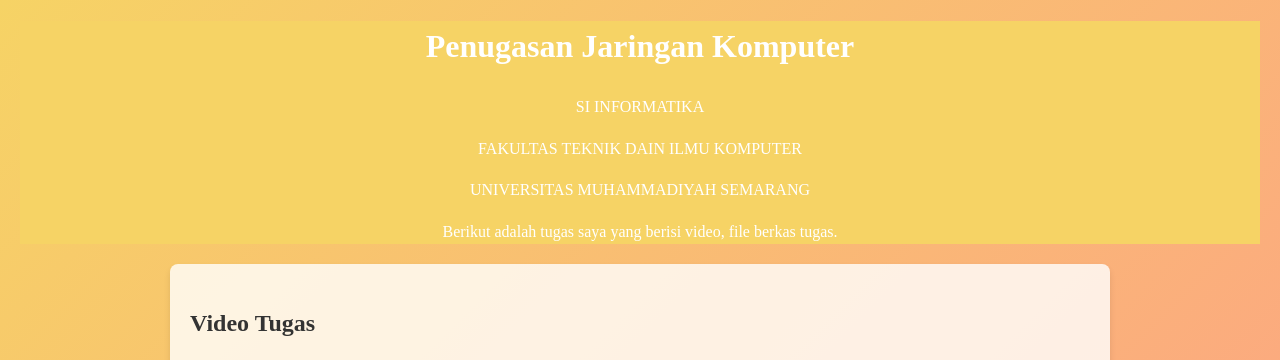
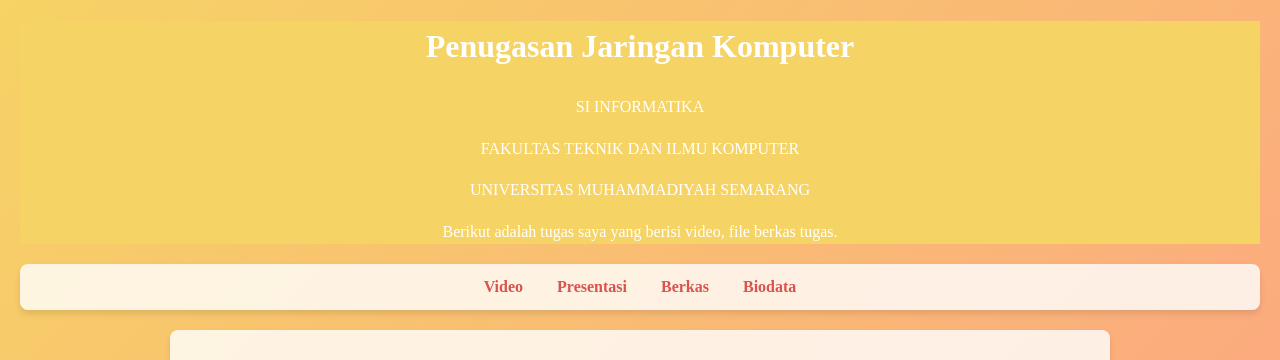
Before and after one commit to Anshoriee/Jarkom_Task, a plain HTML site: page index.html in a window 1280 px wide. Shown: the top 360 px of the page. Drawn offline with Linux system fonts and the light colour scheme; grey boxes are pictures that could not be loaded.

Commit message:
Update index.html

```diff
--- a/index.html
+++ b/index.html
@@ -7,17 +7,54 @@
     <title>Website Tugas</title>
     <style>
         body {
-            font-family: 'Times New Roman', Times, serif, sans-serif;
+            font-family: 'Times New Roman', Times, serif;
             margin: 20px;
             line-height: 1.6;
-            background: linear-gradient(135deg, #f6d365 0%, #fda085 100%);
+            background: linear-gradient(135deg, #f6d365, #fda085);
+            background-size: 400% 400%;
+            animation: gradientAnimation 10s ease infinite;
             color: #333;
         }
+
+        @keyframes gradientAnimation {
+            0% {
+                background-position: 0% 50%;
+            }
+            50% {
+                background-position: 100% 50%;
+            }
+            100% {
+                background-position: 0% 50%;
+            }
+        }
+
         header {
             text-align: center;
             margin-bottom: 20px;
             color: #fff;
         }
+
+        nav {
+            background: rgba(255, 255, 255, 0.8);
+            box-shadow: 0 4px 6px rgba(0, 0, 0, 0.1);
+            padding: 10px;
+            border-radius: 8px;
+            text-align: center;
+            margin-bottom: 20px;
+        }
+
+        nav a {
+            margin: 0 15px;
+            color: #d9534f;
+            text-decoration: none;
+            font-weight: bold;
+        }
+
+        nav a:hover {
+            text-decoration: underline;
+            color: #c9302c;
+        }
+
         section {
             margin-bottom: 30px;
             background: rgba(255, 255, 255, 0.8);
@@ -25,12 +62,14 @@
             border-radius: 8px;
             box-shadow: 0 4px 6px rgba(0, 0, 0, 0.1);
         }
+
         video {
             display: block;
             margin: 20px auto;
             border: 2px solid #fff;
             border-radius: 8px;
         }
+
         .file-preview {
             margin-top: 10px;
             border: 1px solid #ccc;
@@ -38,15 +77,7 @@
             background: #fff;
             border-radius: 5px;
         }
-        a {
-            color: #d9534f;
-            text-decoration: none;
-            font-weight: bold;
-        }
-        a:hover {
-            text-decoration: underline;
-            color: #c9302c;
-        }
+
         footer {
             text-align: center;
             margin-top: 40px;
@@ -58,11 +89,18 @@
 <body>
     <header>
         <h1>Penugasan Jaringan Komputer</h1>
-        <P>SI INFORMATIKA</P>
-        <P>FAKULTAS TEKNIK DAIN ILMU KOMPUTER</P>
+        <p>SI INFORMATIKA</p>
+        <p>FAKULTAS TEKNIK DAN ILMU KOMPUTER</p>
         <p>UNIVERSITAS MUHAMMADIYAH SEMARANG</p>
         <p>Berikut adalah tugas saya yang berisi video, file berkas tugas.</p>
     </header>
+
+    <nav>
+        <a href="#video">Video</a>
+        <a href="#presentation">Presentasi</a>
+        <a href="#files">Berkas</a>
+        <a href="#biodata">Biodata</a>
+    </nav>
 
     <section id="video">
         <h2>Video Tugas</h2>
@@ -74,7 +112,6 @@
 
     <section id="presentation">
         <h2>Presentasi Tugas</h2>
-        <!-- Embed Google Slides -->
         <iframe src="https://docs.google.com/presentation/d/e/2PACX-1vRv7xBjtxlmcHo-JpKagEU9aFghE8xX5ipcT7ug7eJ93P9FTLCLCRqiY5lShwkLew/embed?start=false&loop=false&delayms=3000" frameborder="0" width="100%" height="600px" allowfullscreen="true" mozallowfullscreen="true" webkitallowfullscreen="true"></iframe>
     </section>
 
@@ -84,7 +121,7 @@
             <li>
                 <a href="assets\pdf\kel-4_laporan-praktikum-jaringan-komputer_dns-server.pdf" target="_blank">Unduh Dokumen Tugas (PDF)</a>
                 <div class="file-preview">
-                    <embed src="assets\pdf\kel-4_laporan-praktikum-jaringan-komputer_dns-server.pdf" type="application/pdf" width="100%" height="600px">>
+                    <embed src="assets\pdf\kel-4_laporan-praktikum-jaringan-komputer_dns-server.pdf" type="application/pdf" width="100%" height="600px">
                 </div>
             </li>
             <li>
@@ -132,11 +169,8 @@
     <footer>
         <p>&copy; 2024 Fauzi. Semua Hak Dilindungi.</p>
     </footer>
-</body>
-<script src="script.js"></script>
-</body>
-</html>
+
+    <script src="script.js"></script>
 </body>
 <canvas id="particleCanvas"></canvas>
-</body>
 </html>
```
